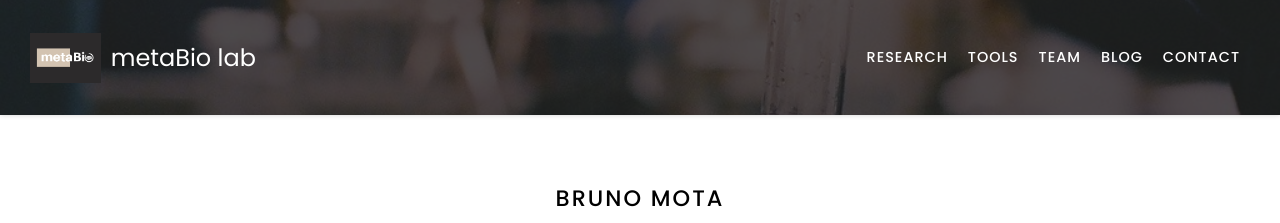
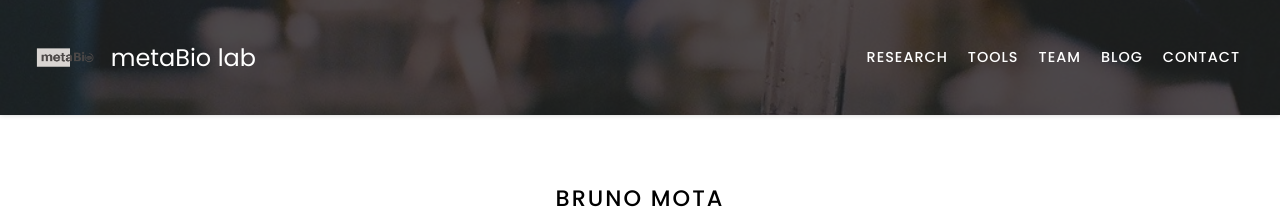
Before and after one commit to metaBIOlab/metabio, a Jekyll site: the page built from _members/Bruno Mota.md, in a window 1280 px wide. Shown: the top 223 px of the page. Built offline with Jekyll 4.4.1, drawn with Linux system fonts in a browser that asks for light colours; nearby versions of some CDN libraries.

Commit message:
Update _config.yaml

```diff
--- a/_config.yaml
+++ b/_config.yaml
@@ -3,7 +3,7 @@
 # site properties and page defaults
 title: metaBio lab
 description: We are a neurosciences lab at a Physics Institute. Working with theoretical biology and experimental mathematics lab.
-logo: images/LogometaBio_preto.png
+logo: images/LogometaBio.png
 header: images/background.jpg
 footer: images/background.jpg
 baseurl: /lab-website-template
```
